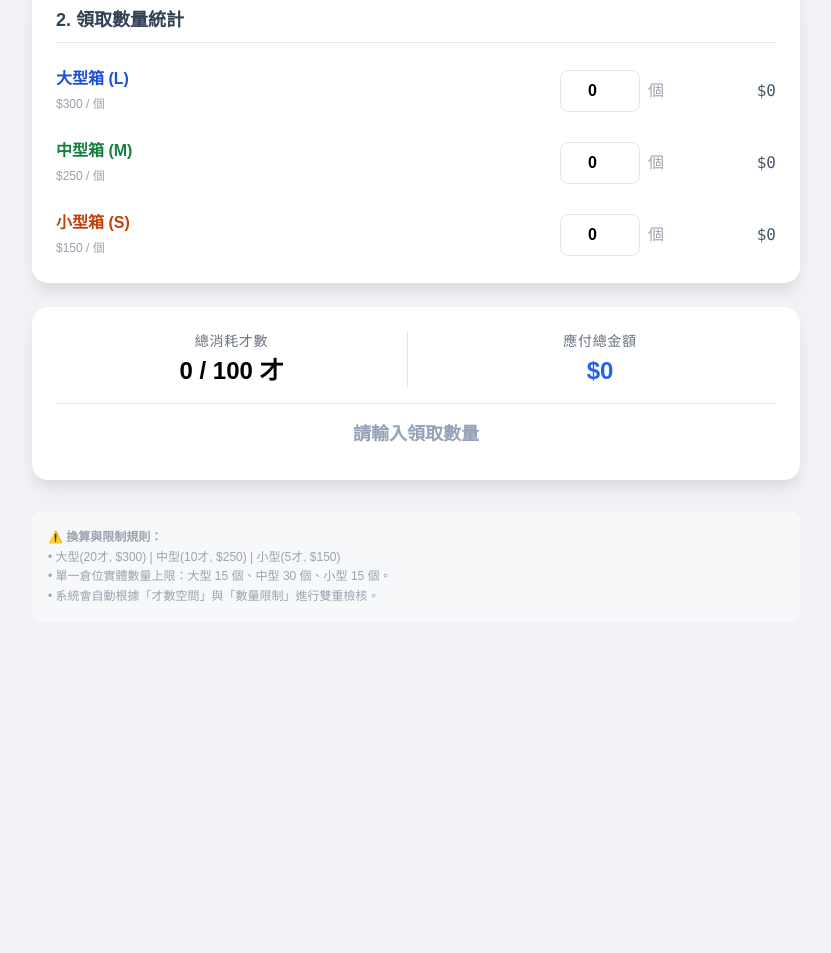
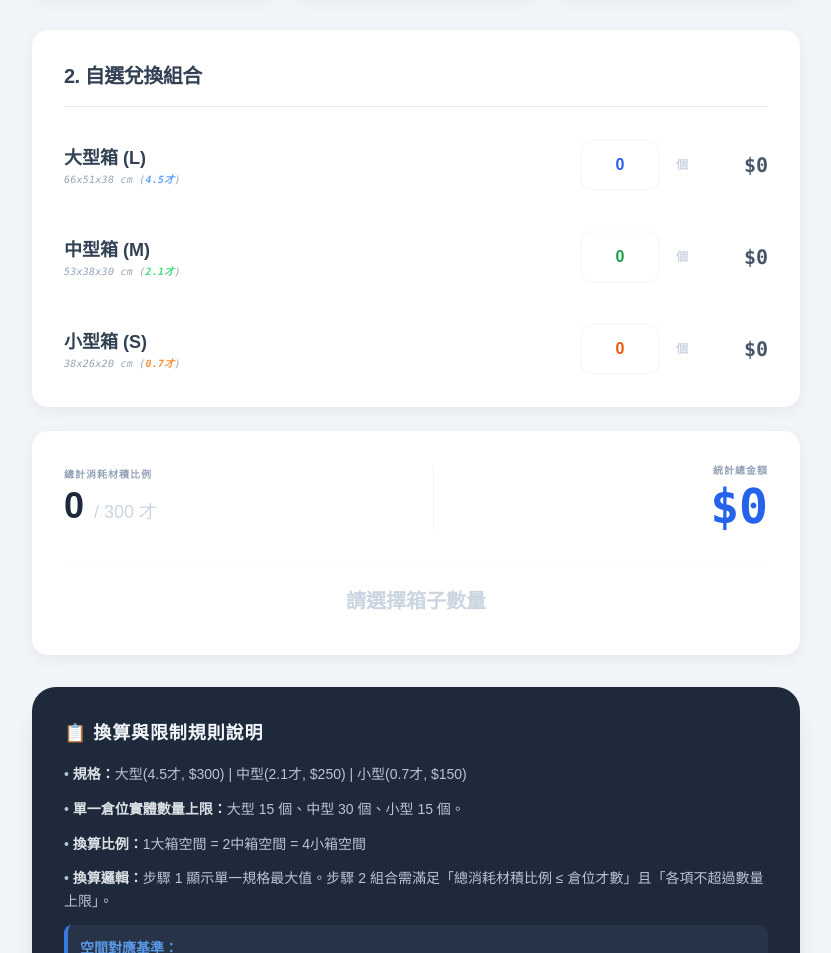
Before and after one commit to redbay612/Storage-space-plastic-box-conversion-tool, a plain HTML site: page index.html in a window 1280 px wide. Shown: the part 444-1397 px from the top of the page, without its empty margins (224-1055 px from the left). Before the commit the page ends 1098 px from the top, so only its background shows below. Drawn offline with nearby package versions, Linux system fonts and the light colour scheme.

Commit message:
Add files via upload

```diff
--- a/index.html
+++ b/index.html
@@ -3,217 +3,232 @@
 <head>
     <meta charset="UTF-8">
     <meta name="viewport" content="width=device-width, initial-scale=1.0">
-    <title>倉位塑膠箱換算與成本統計</title>
+    <title>收多易塑膠箱領取換算工具</title>
     <script src="https://cdn.tailwindcss.com"></script>
     <style>
-        body { background-color: #f0f2f5; font-family: 'PingFang TC', 'Microsoft JhengHei', sans-serif; }
-        .card { background: white; border-radius: 16px; box-shadow: 0 10px 15px -3px rgba(0,0,0,0.1); }
-        .input-group:focus-within { border-color: #3b82f6; ring: 2px; }
+        body { background-color: #f1f5f9; font-family: 'PingFang TC', 'Microsoft JhengHei', sans-serif; }
+        .card { background: white; border-radius: 16px; box-shadow: 0 4px 15px rgba(0,0,0,0.05); }
+        input::-webkit-outer-spin-button, input::-webkit-inner-spin-button { -webkit-appearance: none; margin: 0; }
+        input[type=number] { -moz-appearance: textfield; }
     </style>
 </head>
 <body class="p-4 md:p-8">
 
     <div class="max-w-3xl mx-auto">
-        <header class="text-center mb-8">
-            <h1 class="text-3xl font-bold text-slate-800">📦 倉位箱體換算 & 統計</h1>
-            <p class="text-slate-500 mt-2">自動計算才數上限、實體限制與領取總金額</p>
-        </header>
 
-        <!-- 第一步：輸入總才數 -->
-        <div class="card p-6 mb-6">
-            <label class="block text-lg font-semibold mb-2 text-slate-700">1. 設定倉位空間</label>
-            <div class="flex gap-4">
-                <div class="relative flex-1">
-                    <input type="number" id="totalCapacity" value="100" class="w-full p-4 border rounded-xl text-2xl font-bold focus:ring-4 focus:ring-blue-100 outline-none transition-all" placeholder="輸入總才數">
-                    <span class="absolute right-4 top-5 text-gray-400 font-bold">才</span>
+        <!-- 1. 設定倉位空間 -->
+        <section class="card p-8 mb-6 border-t-8 border-blue-600">
+            <h2 class="text-xl font-bold text-slate-700 mb-6 flex items-center tracking-tight">1. 設定倉位空間</h2>
+            <div class="relative">
+                <input type="number" id="totalCapacity" value="300" class="w-full p-5 border-2 border-slate-100 rounded-2xl text-4xl font-black text-slate-800 focus:border-blue-500 outline-none transition-all">
+                <span class="absolute right-6 top-6 text-slate-300 text-xl font-bold">才</span>
             </div>
+            <p class="text-slate-400 text-sm mt-4 font-medium italic">輸入倉位總才數後，系統將按「20才換1大箱 / 10才換1中箱 / 5才換1小箱」比例自動換算上限。</p>
+        </section>
+
+        <!-- 步驟 1: 自動換算上限 -->
+        <div class="grid grid-cols-1 md:grid-cols-3 gap-4 mb-8 text-center font-sans">
+            <div class="card p-5 border-l-4 border-blue-500">
+                <div class="text-blue-500 font-bold text-sm">大型箱 (4.5才)</div>
+                <div class="text-[10px] text-slate-400 mb-2 font-bold tracking-widest">單價: $300 | 限制: 15個</div>
+                <div id="autoMaxL" class="text-3xl font-black text-slate-700">-- 個</div>
+                <div class="text-[10px] text-slate-400 mt-2 uppercase font-bold tracking-widest opacity-60">最大領取上限</div>
+            </div>
+            <div class="card p-5 border-l-4 border-green-500">
+                <div class="text-green-500 font-bold text-sm">中型箱 (2.1才)</div>
+                <div class="text-[10px] text-slate-400 mb-2 font-bold tracking-widest">單價: $250 | 限制: 30個</div>
+                <div id="autoMaxM" class="text-3xl font-black text-slate-700">-- 個</div>
+                <div class="text-[10px] text-slate-400 mt-2 uppercase font-bold tracking-widest opacity-60">最大領取上限</div>
+            </div>
+            <div class="card p-5 border-l-4 border-orange-500">
+                <div class="text-orange-500 font-bold text-sm">小型箱 (0.7才)</div>
+                <div class="text-[10px] text-slate-400 mb-2 font-bold tracking-widest">單價: $150 | 限制: 15個</div>
+                <div id="autoMaxS" class="text-3xl font-black text-slate-700">-- 個</div>
+                <div class="text-[10px] text-slate-400 mt-2 uppercase font-bold tracking-widest opacity-60">最大領取上限</div>
             </div>
         </div>
 
-        <!-- 第二步：規則與上限顯示 -->
-        <div class="grid grid-cols-1 md:grid-cols-3 gap-4 mb-6 text-sm">
-            <div class="card p-4 border-l-4 border-blue-500">
-                <div class="font-bold text-blue-600 mb-1">大型箱 (20才)</div>
-                <div class="text-gray-600">單價：$300</div>
-                <div class="text-gray-600">上限：<span id="maxL" class="font-bold">--</span></div>
+        <!-- 2. 自選兌換組合 -->
+        <section class="card p-8 mb-6">
+            <h2 class="text-xl font-bold text-slate-700 mb-8 border-b pb-4 flex items-center tracking-tight">2. 自選兌換組合</h2>
+            <div class="space-y-10">
+                <!-- 大 -->
+                <div class="flex items-center justify-between group">
+                    <div class="flex-1">
+                        <div class="font-bold text-slate-700 text-lg">大型箱 (L)</div>
+                        <div class="text-[10px] text-slate-400 font-mono italic tracking-wide">66x51x38 cm (<span class="text-blue-400 font-bold">4.5才</span>)</div>
                     </div>
-            <div class="card p-4 border-l-4 border-green-500">
-                <div class="font-bold text-green-600 mb-1">中型箱 (10才)</div>
-                <div class="text-gray-600">單價：$250</div>
-                <div class="text-gray-600">上限：<span id="maxM" class="font-bold">--</span></div>
+                    <div class="flex items-center gap-4">
+                        <input type="number" id="inputL" value="0" min="0" class="w-20 p-3 border-2 border-slate-50 rounded-xl text-center font-black text-blue-600 focus:border-blue-400 outline-none transition-all">
+                        <span class="text-slate-300 text-xs font-bold">個</span>
                     </div>
-            <div class="card p-4 border-l-4 border-orange-500">
-                <div class="font-bold text-orange-600 mb-1">小型箱 (5才)</div>
-                <div class="text-gray-600">單價：$150</div>
-                <div class="text-gray-600">上限：<span id="maxS" class="font-bold">--</span></div>
+                    <div id="subL" class="w-20 text-right font-black text-slate-600 text-xl font-mono">$0</div>
+                </div>
+
+                <!-- 中 -->
+                <div class="flex items-center justify-between group">
+                    <div class="flex-1">
+                        <div class="font-bold text-slate-700 text-lg">中型箱 (M)</div>
+                        <div class="text-[10px] text-slate-400 font-mono italic tracking-wide">53x38x30 cm (<span class="text-green-400 font-bold">2.1才</span>)</div>
+                    </div>
+                    <div class="flex items-center gap-4">
+                        <input type="number" id="inputM" value="0" min="0" class="w-20 p-3 border-2 border-slate-50 rounded-xl text-center font-black text-green-600 focus:border-green-400 outline-none transition-all">
+                        <span class="text-slate-300 text-xs font-bold">個</span>
+                    </div>
+                    <div id="subM" class="w-20 text-right font-black text-slate-600 text-xl font-mono">$0</div>
+                </div>
+
+                <!-- 小 -->
+                <div class="flex items-center justify-between group">
+                    <div class="flex-1">
+                        <div class="font-bold text-slate-700 text-lg">小型箱 (S)</div>
+                        <div class="text-[10px] text-slate-400 font-mono italic tracking-wide">38x26x20 cm (<span class="text-orange-400 font-bold">0.7才</span>)</div>
+                    </div>
+                    <div class="flex items-center gap-4">
+                        <input type="number" id="inputS" value="0" min="0" class="w-20 p-3 border-2 border-slate-50 rounded-xl text-center font-black text-orange-600 focus:border-orange-400 outline-none transition-all">
+                        <span class="text-slate-300 text-xs font-bold">個</span>
+                    </div>
+                    <div id="subS" class="w-20 text-right font-black text-slate-600 text-xl font-mono">$0</div>
                 </div>
             </div>
+        </section>
 
-        <!-- 第三步：自定義組合 -->
-        <div class="card p-6 mb-6">
-            <h2 class="text-lg font-semibold mb-6 text-slate-700 border-b pb-2">2. 領取數量統計</h2>
-
-            <div class="space-y-6">
-                <!-- 大 -->
-                <div class="flex items-center gap-4">
-                    <div class="flex-1">
-                        <span class="font-bold block text-blue-700">大型箱 (L)</span>
-                        <span class="text-xs text-gray-400">$300 / 個</span>
-                    </div>
-                    <div class="flex items-center gap-2">
-                        <input type="number" id="inputL" value="0" min="0" class="w-20 p-2 border rounded-lg text-center font-bold">
-                        <span class="text-gray-400">個</span>
-                    </div>
-                    <div class="w-24 text-right font-mono text-slate-600" id="subtotalL">$0</div>
-                </div>
-                <!-- 中 -->
-                <div class="flex items-center gap-4">
-                    <div class="flex-1">
-                        <span class="font-bold block text-green-700">中型箱 (M)</span>
-                        <span class="text-xs text-gray-400">$250 / 個</span>
-                    </div>
-                    <div class="flex items-center gap-2">
-                        <input type="number" id="inputM" value="0" min="0" class="w-20 p-2 border rounded-lg text-center font-bold">
-                        <span class="text-gray-400">個</span>
-                    </div>
-                    <div class="w-24 text-right font-mono text-slate-600" id="subtotalM">$0</div>
-                </div>
-                <!-- 小 -->
-                <div class="flex items-center gap-4">
-                    <div class="flex-1">
-                        <span class="font-bold block text-orange-700">小型箱 (S)</span>
-                        <span class="text-xs text-gray-400">$150 / 個</span>
-                    </div>
-                    <div class="flex items-center gap-2">
-                        <input type="number" id="inputS" value="0" min="0" class="w-20 p-2 border rounded-lg text-center font-bold">
-                        <span class="text-gray-400">個</span>
-                    </div>
-                    <div class="w-24 text-right font-mono text-slate-600" id="subtotalS">$0</div>
+        <!-- 總結看板 -->
+        <div id="resPanel" class="card p-8 border-2 transition-all duration-300">
+            <div class="flex flex-col md:flex-row justify-between items-center gap-8">
+                <div class="text-center md:text-left">
+                    <div class="text-[10px] text-slate-400 font-black tracking-widest mb-1 uppercase">總計消耗材積比例</div>
+                    <div class="text-4xl font-black text-slate-800">
+                        <span id="finalUsed">0</span> <span class="text-lg text-slate-300 font-normal">/ <span id="finalMax">300</span> 才</span>
                     </div>
                 </div>
+                <div class="hidden md:block h-16 w-px bg-slate-100"></div>
+                <div class="text-center md:text-right">
+                    <div class="text-[10px] text-slate-400 font-black tracking-widest mb-1 uppercase">統計總金額</div>
+                    <div id="finalPrice" class="text-5xl font-black text-blue-600 font-mono">$0</div>
+                </div>
+            </div>
+            <div id="statusLabel" class="mt-8 pt-6 border-t text-center font-bold text-xl"></div>
+            <div id="warnList" class="mt-2 space-y-1 text-center"></div>
         </div>
 
-        <!-- 結果統計看板 -->
-        <div id="resultCard" class="card p-6 border-2 transition-all duration-300">
-            <div class="grid grid-cols-2 gap-4">
-                <div class="text-center border-r">
-                    <div class="text-sm text-gray-500 uppercase tracking-wider">總消耗才數</div>
-                    <div id="usedCai" class="text-2xl font-black mt-1">0 / 100 才</div>
-                </div>
-                <div class="text-center">
-                    <div class="text-sm text-gray-500 uppercase tracking-wider">應付總金額</div>
-                    <div id="totalPrice" class="text-2xl font-black mt-1 text-blue-600">$0</div>
-                </div>
-            </div>
+        <!-- 3. 換算與限制規則說明 -->
+        <footer class="mt-8 bg-slate-800 text-slate-400 p-8 rounded-3xl text-sm leading-relaxed shadow-xl">
+            <h3 class="text-slate-100 font-bold mb-4 flex items-center tracking-wider text-lg">
+                📋 換算與限制規則說明
+            </h3>
+            <ul class="space-y-3 opacity-90 text-slate-300">
+                <li>• <span class="text-slate-100 font-bold">規格：</span>大型(4.5才, $300) | 中型(2.1才, $250) | 小型(0.7才, $150)</li>
+                <li>• <span class="text-slate-100 font-bold">單一倉位實體數量上限：</span>大型 15 個、中型 30 個、小型 15 個。</li>
+                <li>• <span class="text-slate-100 font-bold">換算比例：</span>1大箱空間 = 2中箱空間 = 4小箱空間</li>
+                <li>• <span class="text-slate-100 font-bold">換算邏輯：</span>步驟 1 顯示單一規格最大值。步驟 2 組合需滿足「總消耗材積比例 ≤ 倉位才數」且「各項不超過數量上限」。</li>
+                <li class="bg-slate-700/50 p-3 rounded-lg border-l-4 border-blue-500 text-slate-200">
+                    <span class="font-bold text-blue-400">空間對應基準：</span><br>
+                    每 <span class="font-black text-white">20材</span> 空間可換 <span class="font-bold text-white">1大箱</span>、
+                    <span class="font-black text-white">10材</span> 可換 <span class="font-bold text-white">1中箱</span>、
+                    <span class="font-black text-white">5材</span> 可換 <span class="font-bold text-white">1小箱</span>
+                </li>
+            </ul>
+        </footer>
 
-            <div id="statusText" class="mt-4 pt-4 border-t text-center font-bold text-lg"></div>
-            <div id="limitWarnings" class="mt-2 space-y-1"></div>
-        </div>
-
-        <footer class="mt-8 text-xs text-gray-400 leading-relaxed bg-white/50 p-4 rounded-lg">
-            <strong>⚠️ 換算與限制規則：</strong><br>
-            • 大型(20才, $300) | 中型(10才, $250) | 小型(5才, $150)<br>
-            • 單一倉位實體數量上限：大型 15 個、中型 30 個、小型 15 個。<br>
-            • 系統會自動根據「才數空間」與「數量限制」進行雙重檢核。
-        </footer>
     </div>
 
     <script>
-        const config = {
-            L: { cai: 20, limit: 15, price: 300 },
-            M: { cai: 10, limit: 30, price: 250 },
-            S: { cai: 5, limit: 15, price: 150 }
+        // 設定換算邏輯常數 (空間權重)
+        const CONFIG = {
+            L: { weightCai: 20, limit: 15, price: 300 },
+            M: { weightCai: 10, limit: 30, price: 250 },
+            S: { weightCai: 5,  limit: 15, price: 150 }
         };
 
-        const elements = {
-            totalCapacity: document.getElementById('totalCapacity'),
-            inputL: document.getElementById('inputL'),
-            inputM: document.getElementById('inputM'),
-            inputS: document.getElementById('inputS'),
-            maxL: document.getElementById('maxL'),
-            maxM: document.getElementById('maxM'),
-            maxS: document.getElementById('maxS'),
-            subtotalL: document.getElementById('subtotalL'),
-            subtotalM: document.getElementById('subtotalM'),
-            subtotalS: document.getElementById('subtotalS'),
-            usedCai: document.getElementById('usedCai'),
-            totalPrice: document.getElementById('totalPrice'),
-            resultCard: document.getElementById('resultCard'),
-            statusText: document.getElementById('statusText'),
-            warnings: document.getElementById('limitWarnings')
+        const dom = {
+            cap: document.getElementById('totalCapacity'),
+            autoL: document.getElementById('autoMaxL'),
+            autoM: document.getElementById('autoMaxM'),
+            autoS: document.getElementById('autoMaxS'),
+            inL: document.getElementById('inputL'),
+            inM: document.getElementById('inputM'),
+            inS: document.getElementById('inputS'),
+            subL: document.getElementById('subL'),
+            subM: document.getElementById('subM'),
+            subS: document.getElementById('subS'),
+            resUsed: document.getElementById('finalUsed'),
+            resMax: document.getElementById('finalMax'),
+            resPrice: document.getElementById('finalPrice'),
+            panel: document.getElementById('resPanel'),
+            status: document.getElementById('statusLabel'),
+            warn: document.getElementById('warnList')
         };
 
-        function updateUI() {
-            const totalCaiLimit = parseFloat(elements.totalCapacity.value) || 0;
+        function calculate() {
+            const capacity = parseFloat(dom.cap.value) || 0;
+            dom.resMax.innerText = capacity;
 
-            // 1. 計算單項上限顯示
-            elements.maxL.innerText = Math.min(Math.floor(totalCaiLimit / config.L.cai), config.L.limit) + ' 個';
-            elements.maxM.innerText = Math.min(Math.floor(totalCaiLimit / config.M.cai), config.M.limit) + ' 個';
-            elements.maxS.innerText = Math.min(Math.floor(totalCaiLimit / config.S.cai), config.S.limit) + ' 個';
+            // 步驟 1: 自動換算各項單獨領取之上限
+            // 邏輯：(總才數 / 對應重量空間) 與 (硬性數量限制) 取較小值
+            dom.autoL.innerText = Math.min(Math.floor(capacity / CONFIG.L.weightCai), CONFIG.L.limit) + ' 個';
+            dom.autoM.innerText = Math.min(Math.floor(capacity / CONFIG.M.weightCai), CONFIG.M.limit) + ' 個';
+            dom.autoS.innerText = Math.min(Math.floor(capacity / CONFIG.S.weightCai), CONFIG.S.limit) + ' 個';
 
-            // 2. 獲取目前輸入數值
-            const valL = parseInt(elements.inputL.value) || 0;
-            const valM = parseInt(elements.inputM.value) || 0;
-            const valS = parseInt(elements.inputS.value) || 0;
+            // 步驟 2: 混合領取計算
+            const vL = parseInt(dom.inL.value) || 0;
+            const vM = parseInt(dom.inM.value) || 0;
+            const vS = parseInt(dom.inS.value) || 0;
 
-            // 3. 計算費用小計
-            const costL = valL * config.L.price;
-            const costM = valM * config.M.price;
-            const costS = valS * config.S.price;
-            elements.subtotalL.innerText = '$' + costL.toLocaleString();
-            elements.subtotalM.innerText = '$' + costM.toLocaleString();
-            elements.subtotalS.innerText = '$' + costS.toLocaleString();
+            // 1. 金額統計
+            const costL = vL * CONFIG.L.price;
+            const costM = vM * CONFIG.M.price;
+            const costS = vS * CONFIG.S.price;
+            dom.subL.innerText = '$' + costL.toLocaleString();
+            dom.subM.innerText = '$' + costM.toLocaleString();
+            dom.subS.innerText = '$' + costS.toLocaleString();
 
-            // 4. 計算總計
-            const usedCai = (valL * config.L.cai) + (valM * config.M.cai) + (valS * config.S.cai);
+            // 2. 空間(點數)換算：核心邏輯依據 20/10/5
+            const usedCaiByRule = (vL * CONFIG.L.weightCai) + (vM * CONFIG.M.weightCai) + (vS * CONFIG.S.weightCai);
             const totalPrice = costL + costM + costS;
 
-            elements.usedCai.innerText = `${usedCai} / ${totalCaiLimit} 才`;
-            elements.totalPrice.innerText = '$' + totalPrice.toLocaleString();
+            dom.resUsed.innerText = usedCaiByRule;
+            dom.resPrice.innerText = '$' + totalPrice.toLocaleString();
 
-            // 5. 規則驗證
-            elements.warnings.innerHTML = '';
-            let isOver = usedCai > totalCaiLimit;
+            // 3. 規則檢查
+            dom.warn.innerHTML = '';
+            let hasError = false;
 
-            if (usedCai > totalCaiLimit) addWarning(`才數超標 (超過 ${usedCai - totalCaiLimit} 才)`);
-            if (valL > config.L.limit) { addWarning(`大型箱超過 15 個上限`); isOver = true; }
-            if (valM > config.M.limit) { addWarning(`中型箱超過 30 個上限`); isOver = true; }
-            if (valS > config.S.limit) { addWarning(`小型箱超過 15 個上限`); isOver = true; }
+            if (usedCaiByRule > capacity) {
+                addWarn(`⚠️ 空間不足 (按換算比例已超出 ${usedCaiByRule - capacity} 才)`);
+                hasError = true;
+            }
+            if (vL > CONFIG.L.limit) { addWarn(`🚫 大型箱不可超過 ${CONFIG.L.limit} 個`); hasError = true; }
+            if (vM > CONFIG.M.limit) { addWarn(`🚫 中型箱不可超過 ${CONFIG.M.limit} 個`); hasError = true; }
+            if (vS > CONFIG.S.limit) { addWarn(`🚫 小型箱不可超過 ${CONFIG.S.limit} 個`); hasError = true; }
 
-            // 6. 更新狀態樣式
-            if (isOver) {
-                elements.resultCard.classList.remove('border-transparent', 'bg-green-50');
-                elements.resultCard.classList.add('border-red-500', 'bg-red-50');
-                elements.statusText.innerText = '⚠️ 無法領取：超過限制';
-                elements.statusText.className = 'mt-4 pt-4 border-t text-center font-bold text-lg text-red-600';
-            } else if (usedCai === 0) {
-                elements.resultCard.className = 'card p-6 border-transparent transition-all';
-                elements.statusText.innerText = '請輸入領取數量';
-                elements.statusText.className = 'mt-4 pt-4 border-t text-center font-bold text-lg text-slate-400';
+            // 4. 更新面板外觀狀態
+            if (hasError) {
+                dom.panel.className = 'card p-8 border-2 border-red-500 bg-red-50 transition-all shadow-lg';
+                dom.status.innerText = '❌ 超過兌換限制';
+                dom.status.className = 'mt-8 pt-6 border-t border-red-100 text-center font-bold text-xl text-red-600';
+            } else if (totalPrice === 0) {
+                dom.panel.className = 'card p-8 border-transparent transition-all';
+                dom.status.innerText = '請選擇箱子數量';
+                dom.status.className = 'mt-8 pt-6 border-t border-slate-50 text-center font-bold text-xl text-slate-300';
             } else {
-                elements.resultCard.classList.remove('border-red-500', 'bg-red-50');
-                elements.resultCard.classList.add('border-green-500', 'bg-green-50');
-                elements.statusText.innerText = '✅ 組合正確，准予領取';
-                elements.statusText.className = 'mt-4 pt-4 border-t text-center font-bold text-lg text-green-600';
+                dom.panel.className = 'card p-8 border-2 border-green-500 bg-green-50 transition-all shadow-lg';
+                dom.status.innerText = '✅ 組合正確，符合規定';
+                dom.status.className = 'mt-8 pt-6 border-t border-green-100 text-center font-bold text-xl text-green-600';
             }
         }
 
-        function addWarning(msg) {
+        function addWarn(m) {
             const div = document.createElement('div');
-            div.className = 'text-sm text-red-500 font-semibold text-center';
-            div.innerText = msg;
-            elements.warnings.appendChild(div);
+            div.className = 'text-sm text-red-600 font-black';
+            div.innerText = m;
+            dom.warn.appendChild(div);
         }
 
-        // 監聽所有輸入欄位
-        Object.values(elements).forEach(el => {
-            if(el.tagName === 'INPUT') {
-                el.addEventListener('input', updateUI);
-            }
-        });
+        [dom.cap, dom.inL, dom.inM, dom.inS].forEach(el => el.addEventListener('input', calculate));
 
-        // 初始化
-        updateUI();
+        // 頁面加載時執行一次
+        calculate();
     </script>
 </body>
 </html>
```
Lines whose indentation alone changed are shown as unchanged.
